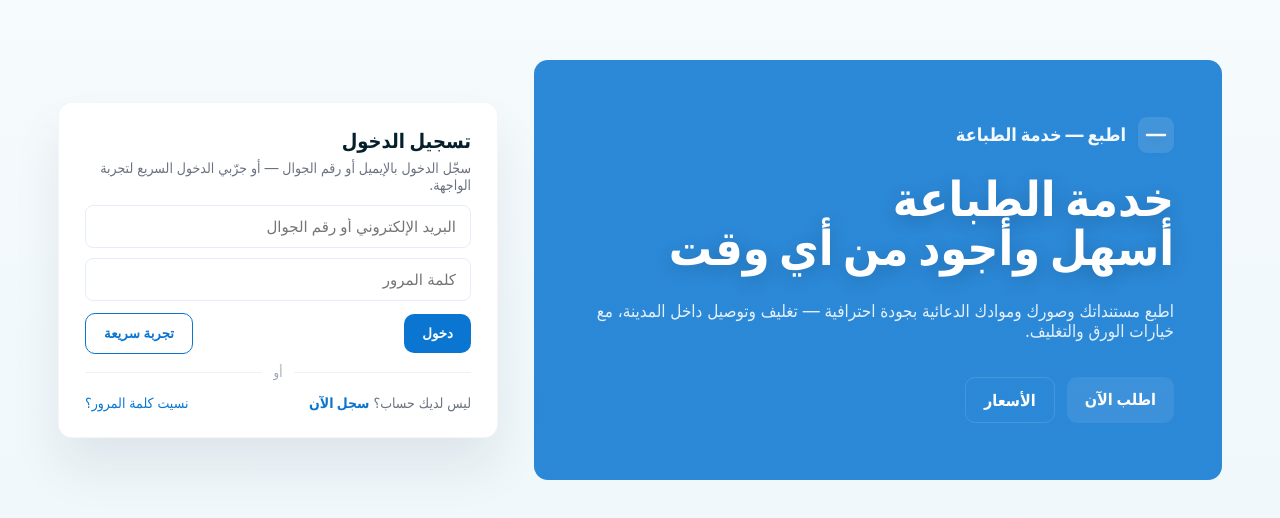
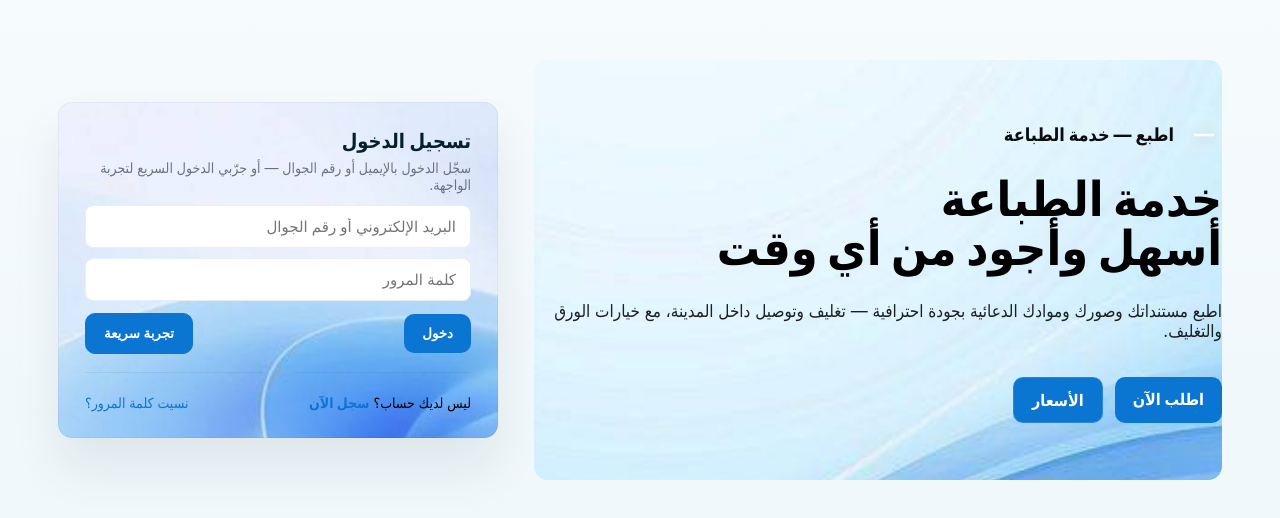
Before and after one commit to EngGhossoun/print_website0, a website: page index.html in a window 1280 px wide. Shown: the part 130-648 px from the top of the page. Drawn offline with Linux system fonts and the light colour scheme.

Commit message:
Initial commit

```diff
--- a/index.html
+++ b/index.html
@@ -42,23 +42,41 @@
       flex-direction:column;
       justify-content:center;
       padding:48px;
-      color:#fff;
+      color:#000000;
       /* لو عندچ صورة حطي مسارها بدل linear-gradient */
-      background:
-        linear-gradient(180deg, rgba(11,118,209,0.86), rgba(11,118,209,0.86));
+      margin: 0;
+  padding: 0;
+background-image: url(images/photo50.jpg);
+  background-size: cover;
+  background-position: center;
+  background-attachment: fixed;
+
+
+
+
+       /* linear-gradient(180deg, rgba(11,118,209,0.86), rgba(11,118,209,0.86));*/
     }
     .brand{display:flex;align-items:center;gap:12px;margin-bottom:16px;opacity:0.95}
     .brand svg{filter:drop-shadow(0 3px 6px rgba(0,0,0,0.12))}
-    .brand h1{font-size:18px;color:#fff;margin:0;font-weight:800}
-    .hero-title{font-size:48px;line-height:1.02;margin:6px 0 12px;font-weight:900;text-shadow:0 4px 18px rgba(0,0,0,0.18)}
-    .hero-sub{color:rgba(255,255,255,0.92);max-width:680px;font-size:17px;margin-bottom:18px;opacity:0.95}
+    .brand h1{font-size:18px;color:#000000;margin:0;font-weight:800}
+    .hero-title{font-size:48px;line-height:1.02;margin:6px 0 12px;font-weight:900;text-shadow:0 4px 18px rgba(0, 0, 0, 0.018)}
+    .hero-sub{color:rgba(0, 0, 0, 0.92);max-width:680px;font-size:17px;margin-bottom:18px;opacity:0.95}
     .hero-cta{display:flex;gap:12px;margin-top:18px;flex-wrap:wrap}
-    .hero-cta .btn{padding:12px 18px;border-radius:10px;font-weight:700;text-decoration:none;color:#fff;border:0;cursor:pointer;background:rgba(255,255,255,0.08)}
-    .hero-cta .btn.secondary{background:transparent;border:1px solid rgba(255,255,255,0.12)}
+    .hero-cta .btn{padding:12px 18px;border-radius:10px;font-weight:700;text-decoration:none;color:#fff;border:0;cursor:pointer;background:  #0b76d1}
+    .hero-cta .btn.secondary{background:  #0b76d1;border:1px solid rgba(255,255,255,0.12)}
 
     /* right login card */
     .login-card{
-      background:var(--card-bg);
+
+margin: 0;
+  padding: 0;
+background-image: url(images/photo20.jpg);
+  background-size: cover;
+  background-position: center;
+  background-attachment: fixed;
+
+
+
       border-radius:14px;
       box-shadow: 0 30px 50px rgba(7,22,37,0.08);
       padding:26px;
@@ -74,10 +92,10 @@
     input:focus{box-shadow:0 8px 24px rgba(11,118,209,0.06);border-color:var(--accent)}
     .login-actions{display:flex;gap:10px;margin-top:12px;align-items:center;justify-content:space-between;flex-wrap:wrap}
     .login-actions .btn{background:var(--accent);color:#fff;border:none;padding:12px 18px;border-radius:10px;font-weight:800;cursor:pointer}
-    .login-actions .btn.secondary{background:transparent;color:var(--accent);border:1px solid var(--accent)}
+    .login-actions .btn.secondary{background:#0b76d1;color:#fff;border:1px solid var(--accent)}
     .or-line{display:flex;align-items:center;gap:12px;margin:14px 0;color:#9aa8b5;font-size:13px}
     .or-line::before,.or-line::after{content:"";flex:1;height:1px;background:rgba(15,23,42,0.06);border-radius:1px}
-    .muted{color:#6b7280;font-size:14px}
+    .muted{color:#000000;font-size:14px}
     .login-card::after{
       content:"";
       position:absolute;
```
Also changed, not shown: images/photo20.jpg (added), images/photo50.jpg (added).
